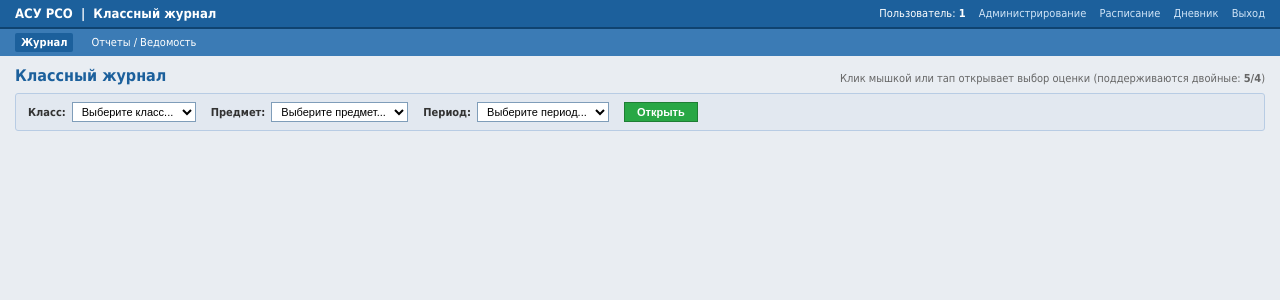
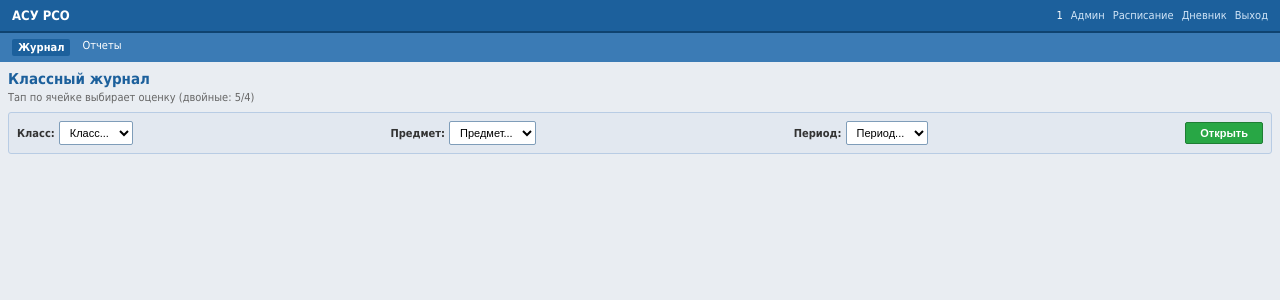
Before and after one commit to HOST-ZIZ/school-journal, a Flask app: page /teacher in a window 1280 px wide. Shown: the top 300 px of the page. Run offline with Flask 3, Linux system fonts and the light colour scheme; the visitor is signed in with stand-in values (Sample User, id 1); data that the repository does not hold is empty; some libraries are stand-ins or nearby versions.

Commit message:
teacher.html

```diff
--- a/templates/teacher.html
+++ b/templates/teacher.html
@@ -2,70 +2,90 @@
 <html lang="ru">
 <head>
     <meta charset="UTF-8">
-    <meta name="viewport" content="width=device-width, initial-scale=1.0">
+    <meta name="viewport" content="width=device-width, initial-scale=1.0, maximum-scale=1.0, user-scalable=no">
     <title>АСУ РСО. Классный журнал</title>
     <style>
         * { box-sizing: border-box; }
-        body { font-family: Tahoma, Arial, sans-serif; font-size: 11px; margin: 0; background: #e9edf2; color: #333; }
+        html, body { margin: 0; padding: 0; width: 100%; font-family: Tahoma, Arial, sans-serif; font-size: 11px; background: #e9edf2; color: #333; }
 
-        .top-header { background: #1c609c; color: white; padding: 6px 15px; display: flex; justify-content: space-between; align-items: center; border-bottom: 2px solid #0f4370; }
+        /* Верхняя панель */
+        .top-header { background: #1c609c; color: white; padding: 8px 12px; display: flex; justify-content: space-between; align-items: center; border-bottom: 2px solid #0f4370; }
         .logo-title { font-size: 13px; font-weight: bold; }
-        .user-block a { color: #d0e4f7; text-decoration: none; font-size: 11px; margin-left: 10px; }
-        .user-block a:hover { text-decoration: underline; }
+        .user-block { display: flex; flex-wrap: wrap; gap: 8px; font-size: 11px; }
+        .user-block a { color: #d0e4f7; text-decoration: none; }
 
-        .nav-toolbar { background: #3b7bb5; padding: 4px 15px; display: flex; gap: 12px; }
-        .nav-toolbar a { color: #ffffff; text-decoration: none; font-size: 11px; padding: 3px 6px; }
-        .nav-toolbar a.active { background: #1c609c; font-weight: bold; border-radius: 2px; }
+        /* Навигация */
+        .nav-toolbar { background: #3b7bb5; padding: 6px 12px; display: flex; gap: 12px; overflow-x: auto; }
+        .nav-toolbar a { color: #ffffff; text-decoration: none; font-size: 11px; white-space: nowrap; }
+        .nav-toolbar a.active { background: #1c609c; font-weight: bold; border-radius: 2px; padding: 2px 6px; }
 
-        .container { padding: 10px 15px; position: relative; }
-        .journal-title-bar { display: flex; justify-content: space-between; align-items: flex-end; margin-bottom: 8px; }
-        .journal-heading { font-size: 16px; font-weight: bold; color: #1c609c; }
+        .container { padding: 8px; width: 100%; max-width: 100%; }
 
-        .filter-panel { background: #e2e8f0; border: 1px solid #b8cce4; padding: 8px 12px; display: flex; gap: 15px; align-items: center; border-radius: 3px; margin-bottom: 12px; }
-        .filter-group { display: flex; align-items: center; gap: 6px; }
+        .journal-title-bar { margin-bottom: 8px; }
+        .journal-heading { font-size: 15px; font-weight: bold; color: #1c609c; }
+        .journal-subtitle { color: #666; font-size: 11px; display: block; margin-top: 3px; }
+
+        /* Панель фильтров: адаптивная под мобильный */
+        .filter-panel { background: #e2e8f0; border: 1px solid #b8cce4; padding: 8px; display: flex; flex-wrap: wrap; gap: 8px; align-items: center; border-radius: 3px; margin-bottom: 10px; width: 100%; }
+        .filter-group { display: flex; align-items: center; gap: 4px; flex: 1 1 auto; min-width: 130px; }
         .filter-group label { font-weight: bold; font-size: 11px; color: #333; }
-        select, button { font-size: 11px; padding: 2px 5px; border: 1px solid #7f9db9; background: #fff; }
-        button.btn-load { background: #28a745; color: white; border: 1px solid #1e7e34; font-weight: bold; cursor: pointer; padding: 3px 12px; }
-        button.btn-save { background: #007bff; color: white; border: 1px solid #0056b3; font-weight: bold; cursor: pointer; padding: 5px 18px; font-size: 12px; }
+        select, button { font-size: 11px; padding: 4px 6px; border: 1px solid #7f9db9; background: #fff; border-radius: 2px; }
+        button.btn-load { background: #28a745; color: white; border: 1px solid #1e7e34; font-weight: bold; cursor: pointer; padding: 4px 14px; }
+        button.btn-save { background: #007bff; color: white; border: 1px solid #0056b3; font-weight: bold; cursor: pointer; padding: 6px 18px; font-size: 12px; border-radius: 2px; }
 
-        .table-wrap { overflow-x: auto; background: #fff; border: 1px solid #8ba0b5; box-shadow: 0 1px 4px rgba(0,0,0,0.1); }
-        table.journal-grid { border-collapse: collapse; width: 100%; white-space: nowrap; }
-        table.journal-grid th, table.journal-grid td { border: 1px solid #b8cce4; text-align: center; padding: 0; }
+        /* Адаптивный скролл таблицы */
+        .table-wrap { width: 100%; overflow-x: auto; -webkit-overflow-scrolling: touch; background: #fff; border: 1px solid #8ba0b5; box-shadow: 0 1px 3px rgba(0,0,0,0.1); }
+        table.journal-grid { border-collapse: separate; border-spacing: 0; width: max-content; }
+        table.journal-grid th, table.journal-grid td { border-right: 1px solid #b8cce4; border-bottom: 1px solid #b8cce4; text-align: center; padding: 0; }
 
-        th.header-student { background: #dce6f1; width: 220px; min-width: 200px; text-align: left; padding: 6px 8px; font-weight: bold; }
+        /* Фиксированная колонка с учениками (липкая при скролле вправо) */
+        .col-sticky-student {
+            position: sticky;
+            left: 0;
+            z-index: 10;
+            background: #dce6f1;
+            width: 140px;
+            min-width: 140px;
+            max-width: 160px;
+            text-align: left;
+            padding: 6px;
+            border-right: 2px solid #8ba0b5 !important;
+            white-space: normal;
+            word-break: break-word;
+        }
+        tbody td.col-sticky-student { background: #fdfdfd; font-size: 11px; }
+        tr:hover td.col-sticky-student { background-color: #fce8b2; }
+
         th.header-month { background: #dce6f1; font-weight: bold; padding: 4px; font-size: 11px; }
         th.header-day { background: #edf2f8; font-weight: normal; font-size: 11px; height: 22px; width: 34px; min-width: 34px; }
-        th.header-check { background: #f2f6fa; height: 22px; }
-        th.header-stat { background: #dce6f1; width: 55px; min-width: 50px; font-size: 10px; font-weight: bold; }
+        th.header-check { background: #f2f6fa; height: 22px; width: 34px; min-width: 34px; }
+        th.header-stat { background: #dce6f1; width: 48px; min-width: 48px; font-size: 10px; font-weight: bold; padding: 2px; }
 
-        .check-btn { display: inline-flex; align-items: center; justify-content: center; width: 16px; height: 16px; background: #1c609c; color: #fff; text-decoration: none; font-size: 10px; border-radius: 2px; font-weight: bold; }
-        .check-btn:hover { background: #0b3d68; }
+        .check-btn { display: inline-flex; align-items: center; justify-content: center; width: 18px; height: 18px; background: #1c609c; color: #fff; text-decoration: none; font-size: 10px; border-radius: 2px; font-weight: bold; }
 
-        td.student-name { text-align: left; padding: 4px 8px; background: #fff; font-size: 11px; border-right: 1px solid #8ba0b5; }
+        td.mark-cell { width: 34px; min-width: 34px; height: 26px; padding: 0; background: #fff; }
+        input.mark-input { width: 100%; height: 26px; border: none; outline: none; background: transparent; text-align: center; font-size: 11px; font-weight: bold; color: #000; font-family: Tahoma, Arial, sans-serif; cursor: pointer; }
 
-        td.mark-cell { width: 34px; height: 26px; padding: 0; background: #fff; position: relative; }
-        input.mark-input { width: 100%; height: 25px; border: none; outline: none; background: transparent; text-align: center; font-size: 11px; font-weight: bold; color: #000; font-family: Tahoma, Arial, sans-serif; cursor: pointer; }
-        input.mark-input:focus { background: #fff9c4 !important; }
-
-        tr:hover td.student-name { background-color: #fce8b2; }
+        tr:hover td.mark-cell { background-color: #fce8b2; }
         .col-highlight { background-color: #fff2cc !important; }
 
-        td.stat-cell { font-weight: bold; font-size: 11px; background: #f2f6fa; }
+        td.stat-cell { font-weight: bold; font-size: 11px; background: #f2f6fa; width: 48px; min-width: 48px; }
 
+        /* Всплывающий блок выбора оценки */
         #gradePickerMenu {
             display: none;
-            position: absolute;
+            position: fixed;
             background: #ffffff;
             border: 1px solid #7f9db9;
-            box-shadow: 2px 2px 8px rgba(0,0,0,0.25);
+            box-shadow: 2px 2px 12px rgba(0,0,0,0.3);
             z-index: 1000;
-            padding: 3px;
-            width: 110px;
+            padding: 4px;
+            width: 120px;
         }
         #gradePickerMenu .picker-title {
             background: #e2e8f0;
-            padding: 4px 6px;
-            font-size: 10px;
+            padding: 4px;
+            font-size: 11px;
             font-weight: bold;
             color: #333;
             text-align: center;
@@ -75,18 +95,18 @@
         #gradePickerMenu .picker-btn {
             display: block;
             width: 100%;
-            padding: 4px 0;
+            padding: 6px 0;
             margin: 2px 0;
             background: #f8fafc;
             border: 1px solid #cbd5e1;
             border-radius: 2px;
             text-align: center;
-            font-size: 11px;
+            font-size: 12px;
             font-weight: bold;
             cursor: pointer;
             color: #1e293b;
         }
-        #gradePickerMenu .picker-btn:hover {
+        #gradePickerMenu .picker-btn:active, #gradePickerMenu .picker-btn:hover {
             background: #1c609c;
             color: #ffffff;
             border-color: #1c609c;
@@ -94,11 +114,6 @@
         #gradePickerMenu .picker-btn.btn-clear {
             background: #f1f5f9;
             color: #64748b;
-            font-weight: normal;
-        }
-        #gradePickerMenu .picker-btn.btn-clear:hover {
-            background: #ef4444;
-            color: #fff;
         }
 
         .flash-msg { background: #d4edda; color: #155724; border: 1px solid #c3e6cb; padding: 6px 12px; margin-bottom: 10px; font-size: 12px; }
@@ -107,11 +122,11 @@
 <body>
 
 <div class="top-header">
-    <div class="logo-title">АСУ РСО &nbsp;|&nbsp; Классный журнал</div>
+    <div class="logo-title">АСУ РСО</div>
     <div class="user-block">
-        <span>Пользователь: <strong>{{ fio }}</strong></span>
+        <span>{{ fio }}</span>
         {% if role == 'admin' %}
-            <a href="/admin">Администрирование</a>
+            <a href="/admin">Админ</a>
             <a href="/schedule">Расписание</a>
         {% endif %}
         <a href="/diary">Дневник</a>
@@ -121,13 +136,13 @@
 
 <div class="nav-toolbar">
     <a href="/teacher" class="active">Журнал</a>
-    <a href="/report?class_id={{ selected_class }}&period_id={{ selected_period }}">Отчеты / Ведомость</a>
+    <a href="/report?class_id={{ selected_class }}&period_id={{ selected_period }}">Отчеты</a>
 </div>
 
 <div class="container">
     <div class="journal-title-bar">
-        <div class="journal-heading">Классный журнал</div>
-        <span style="color: #666; font-size: 11px;">Клик мышкой или тап открывает выбор оценки (поддерживаются двойные: <strong>5/4</strong>)</span>
+        <span class="journal-heading">Классный журнал</span>
+        <span class="journal-subtitle">Тап по ячейке выбирает оценку (двойные: 5/4)</span>
     </div>
 
     {% with messages = get_flashed_messages(with_categories=true) %}
@@ -142,7 +157,7 @@
         <div class="filter-group">
             <label>Класс:</label>
             <select name="class_id" required>
-                <option value="">Выберите класс...</option>
+                <option value="">Класс...</option>
                 {% for c in classes %}
                     <option value="{{ c.id }}" {% if selected_class == c.id %}selected{% endif %}>{{ c.name }}</option>
                 {% endfor %}
@@ -152,7 +167,7 @@
         <div class="filter-group">
             <label>Предмет:</label>
             <select name="subject_id" required>
-                <option value="">Выберите предмет...</option>
+                <option value="">Предмет...</option>
                 {% for s in subjects %}
                     <option value="{{ s.id }}" {% if selected_subject == s.id %}selected{% endif %}>{{ s.name }}</option>
                 {% endfor %}
@@ -162,7 +177,7 @@
         <div class="filter-group">
             <label>Период:</label>
             <select name="period_id" required>
-                <option value="">Выберите период...</option>
+                <option value="">Период...</option>
                 {% for p in periods %}
                     <option value="{{ p.id }}" {% if selected_period == p.id %}selected{% endif %}>{{ p.name }}</option>
                 {% endfor %}
@@ -183,12 +198,12 @@
                 <table class="journal-grid" id="journalTable">
                     <thead>
                         <tr>
-                            <th rowspan="3" class="header-student">Ученики</th>
+                            <th rowspan="3" class="col-sticky-student">Ученики</th>
                             {% for mg in month_groups %}
                                 <th colspan="{{ mg.count }}" class="header-month">{{ mg.name }}</th>
                             {% endfor %}
-                            <th rowspan="3" class="header-stat">Средняя оценка</th>
-                            <th rowspan="3" class="header-stat">Оценка за период</th>
+                            <th rowspan="3" class="header-stat">Ср. балл</th>
+                            <th rowspan="3" class="header-stat">Итог</th>
                         </tr>
                         <tr>
                             {% for les in lessons %}
@@ -200,7 +215,7 @@
                         <tr>
                             {% for les in lessons %}
                                 <th class="header-check" data-col="{{ loop.index0 }}">
-                                    <a href="/lesson/{{ les.id }}" class="check-btn" title="Выставить оценки / Карточка урока">✔</a>
+                                    <a href="/lesson/{{ les.id }}" class="check-btn" title="Выставить оценки">✔</a>
                                 </th>
                             {% endfor %}
                         </tr>
@@ -208,7 +223,7 @@
                     <tbody>
                         {% for st in students %}
                             <tr>
-                                <td class="student-name">{{ loop.index }}. {{ st.fio }}</td>
+                                <td class="col-sticky-student">{{ loop.index }}. {{ st.fio }}</td>
                                 {% for les in lessons %}
                                     <td class="mark-cell" data-col="{{ loop.index0 }}">
                                         <input type="text"
@@ -227,7 +242,7 @@
                 </table>
             </div>
 
-            <div style="margin-top: 12px;">
+            <div style="margin-top: 10px;">
                 <button type="submit" class="btn-save">Сохранить журнал</button>
             </div>
         </form>
@@ -235,7 +250,7 @@
 </div>
 
 <div id="gradePickerMenu">
-    <div class="picker-title">Выберите оценку</div>
+    <div class="picker-title">Оценка</div>
     <button type="button" class="picker-btn" onclick="applyPickerGrade('5')">5</button>
     <button type="button" class="picker-btn" onclick="applyPickerGrade('4')">4</button>
     <button type="button" class="picker-btn" onclick="applyPickerGrade('3')">3</button>
@@ -248,12 +263,9 @@
 <script>
     let activeInput = null;
     const picker = document.getElementById('gradePickerMenu');
-
-    // Проверяем, является ли устройство сенсорным экраном (смартфон/планшет)
     const isTouchDevice = window.matchMedia("(pointer: coarse)").matches || ('ontouchstart' in window);
 
     document.querySelectorAll('.mark-input').forEach(input => {
-        // На сенсорных устройствах запрещаем клавиатуру
         if (isTouchDevice) {
             input.setAttribute('inputmode', 'none');
             input.setAttribute('readonly', 'readonly');
@@ -268,8 +280,19 @@
             }
 
             const rect = this.getBoundingClientRect();
-            picker.style.top = (rect.bottom + window.scrollY + 2) + 'px';
-            picker.style.left = (rect.left + window.scrollX) + 'px';
+            let topPos = rect.bottom + 2;
+            let leftPos = rect.left;
+
+            // Корректировка позиционирования меню у края экрана
+            if (leftPos + 120 > window.innerWidth) {
+                leftPos = window.innerWidth - 130;
+            }
+            if (topPos + 220 > window.innerHeight) {
+                topPos = rect.top - 210;
+            }
+
+            picker.style.top = topPos + 'px';
+            picker.style.left = leftPos + 'px';
             picker.style.display = 'block';
 
             highlightCol(this.parentElement.getAttribute('data-col'));
@@ -290,7 +313,6 @@
         } else if (val === '.') {
             activeInput.value = '.';
         } else {
-            // Если уже есть оценка, при следующем выборе подставляется слеш: 5/4
             if (current && !current.includes('/') && current !== '.') {
                 activeInput.value = current + '/' + val;
             } else {
```
